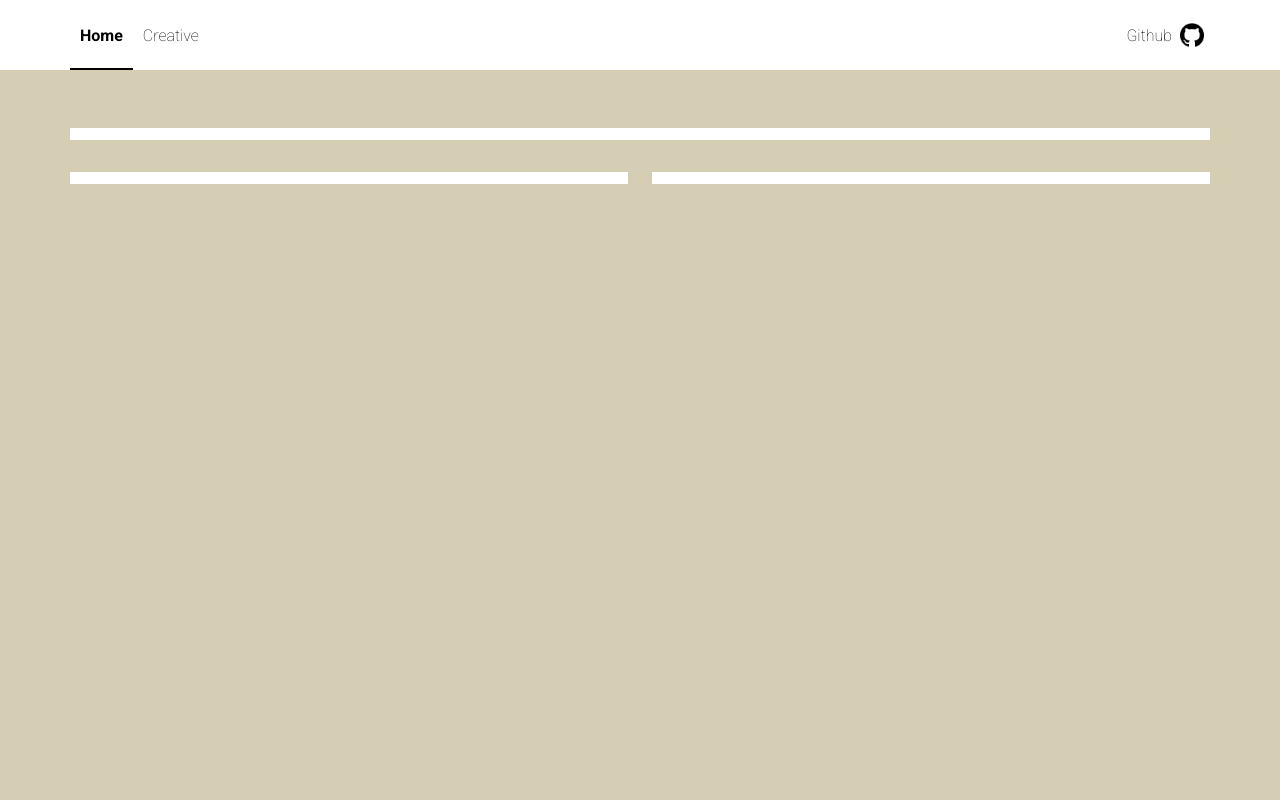
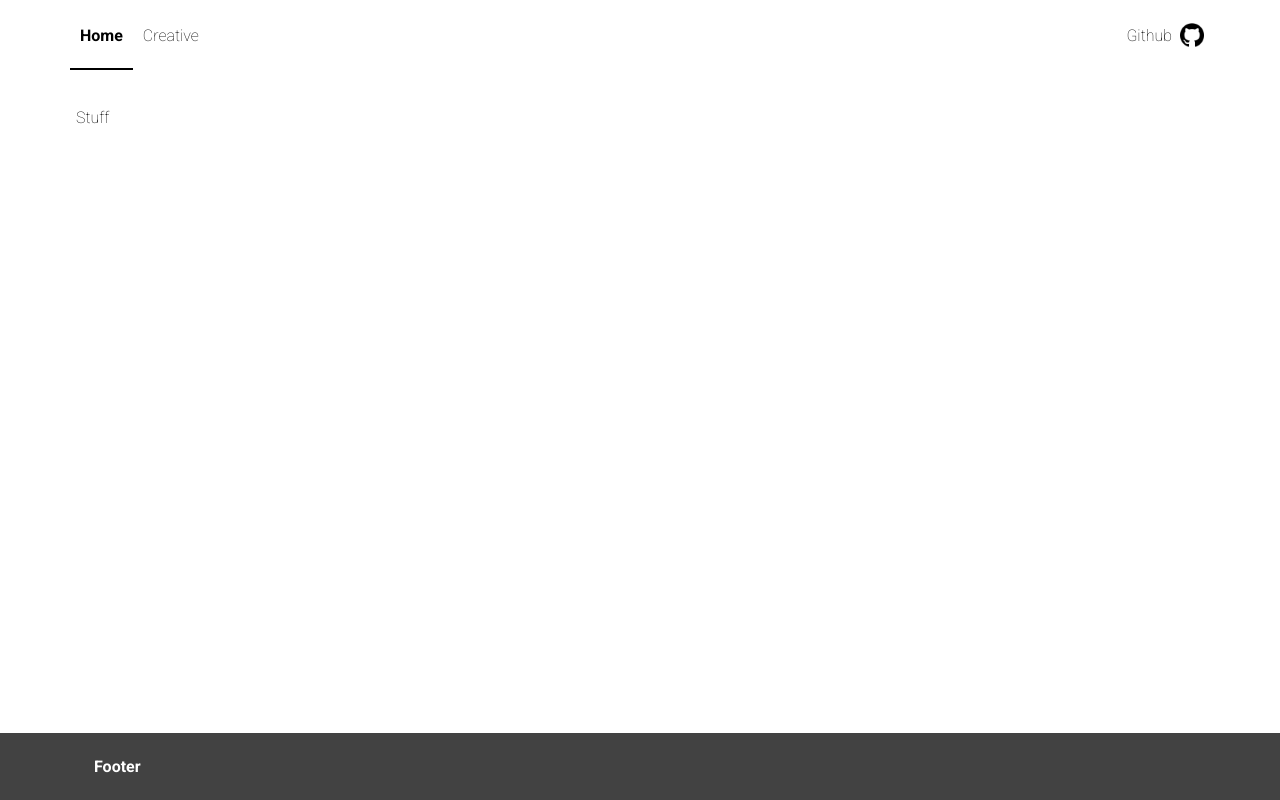
Before and after one commit to the-captain-america/Portfolio-v2, a React (Create React App) app: page /creative in a window 1280 px wide. Both pictures are taken after a click on the item "Home". Built offline with nearby package versions, Linux system fonts and the light colour scheme.

Commit message:
feat: Add Footer component
Add new files for Footer component

```diff
--- a/src/App.js
+++ b/src/App.js
@@ -6,10 +6,6 @@ import { NavigationProvider, Route } from '@components/Route'
 
 import CreativePage from '@pages/Creative'
 import LandingPage from '@pages/Landing'
-
-const Container = styled.div`
-  margin-top: 96px;
-`
 
 const routes = [
   {
@@ -27,7 +23,6 @@ const routes = [
 ]
 
 const App = () => (
-  <Container>
   <NavigationProvider>
     <NavBar routes={routes} />
     {routes.map((route) => (
@@ -36,7 +31,6 @@ const App = () => (
       </Route>
     ))}
   </NavigationProvider>
-  </Container>
 )
 
 export default App
--- a/src/common/Card/Card.js
+++ b/src/common/Card/Card.js
@@ -5,7 +5,6 @@ import { Col } from '@common/Grid'
 const CardContainer = styled.div`
   width: 100%;
   border: 6px solid white;
-  background: #f7bd4f;
   overflow: hidden;
   margin-top: 32px;
 `
--- /dev/null
+++ b/src/common/Content/Content.js
@@ -0,0 +1,15 @@
+import React from 'react'
+import styled from 'styled-components'
+
+const ContentContainer = styled.div`
+  margin-top: 70px;
+  flex: 1 0 auto;
+  background: white;
+  padding-bottom: 96px;
+`
+
+const Content = ({ children }) => {
+  return <ContentContainer className="content">{children}</ContentContainer>
+}
+
+export { Content }
--- /dev/null
+++ b/src/common/Content/index.js
@@ -0,0 +1 @@
+export * from './Content'
--- /dev/null
+++ b/src/common/Footer/Footer.js
@@ -0,0 +1,24 @@
+import React from 'react'
+import styled, { css } from 'styled-components'
+import { Grid } from '@common/Grid'
+
+const FooterContainer = styled.div`
+  flex-shrink: 0;
+  background: #424242;
+  padding: 24px;
+  span {
+    color: white;
+    font-weight: 600;
+  }
+`
+
+const Footer = () => {
+  return (
+    <FooterContainer className="footer">
+      <Grid>
+        <span>Footer</span>
+      </Grid>
+    </FooterContainer>
+  )
+}
+export { Footer }
--- /dev/null
+++ b/src/common/Footer/index.js
@@ -0,0 +1 @@
+export * from './Footer'
--- a/src/common/NavBar/NavBar.js
+++ b/src/common/NavBar/NavBar.js
@@ -233,7 +233,7 @@ const NavBar = ({ routes }) => {
   }
 
   return (
-    <Container isActive={isActive} className="container">
+    <Container isActive={isActive} className="navbar">
       <Grid marginX={0}>
         <Group isActive={isActive} className="group">
           {renderItems()}
--- a/src/pages/Creative/Creative.js
+++ b/src/pages/Creative/Creative.js
@@ -6,8 +6,12 @@ import Kettle from '@components/Kettle'
 
 import Cup from '@components/Cup'
 import Card from '@common/Card'
+import { Footer } from '@common/Footer'
+import { Content } from '@common/Content'
 
 const CreativePage = () => (
+  <>
+    <Content>
       <Grid marginX={0}>
         <Row>
           <Card sm={12}>
@@ -23,6 +27,9 @@ const CreativePage = () => (
           </Card>
         </Row>
       </Grid>
+    </Content>
+    <Footer />
+  </>
 )
 
 export default CreativePage
--- a/src/pages/Landing/Landing.js
+++ b/src/pages/Landing/Landing.js
@@ -1,24 +1,22 @@
 import React from 'react'
 
 import { Grid, Row } from '@common/Grid'
-import Toaster from '@components/Toaster'
-import Kettle from '@components/Kettle'
 
-import Cup from '@components/Cup'
+import { Footer } from '@common/Footer'
 import Card from '@common/Card'
+import { Content } from '@common/Content'
 
 const LandingPage = () => (
-  <Grid marginX={0}>
-    <Row>
-      <Card sm={12}>{/* <Toaster /> */}</Card>
-    </Row>
-    <Row>
-      <Card>
-        {/* <Kettle /> */}
-      </Card>
-      <Card>{/* <Cup /> */}</Card>
-    </Row>
-  </Grid>
+  <>
+    <Content>
+      <Grid marginX={0}>
+        <Row>
+          <Card sm={12}>Stuff</Card>
+        </Row>
+      </Grid>
+    </Content>
+    <Footer />
+  </>
 )
 
 export default LandingPage
--- a/src/styles.css
+++ b/src/styles.css
@@ -1,15 +1,22 @@
 body {
   margin: 0;
   padding: 0;
-  background: #f5f4f9;
+  background: white;
 }
 
-* {
-  box-sizing: border-box;
-  font-family: 'Roboto', sans-serif;
+html,
+body {
+  height: 100%;
+}
+
+#root {
+  display: flex;
+  height: 100%;
+  flex-direction: column;
 }
 
 *,
 div {
   box-sizing: border-box;
+  font-family: 'Roboto', sans-serif;
 }
```
Lines whose indentation alone changed are shown as unchanged.
